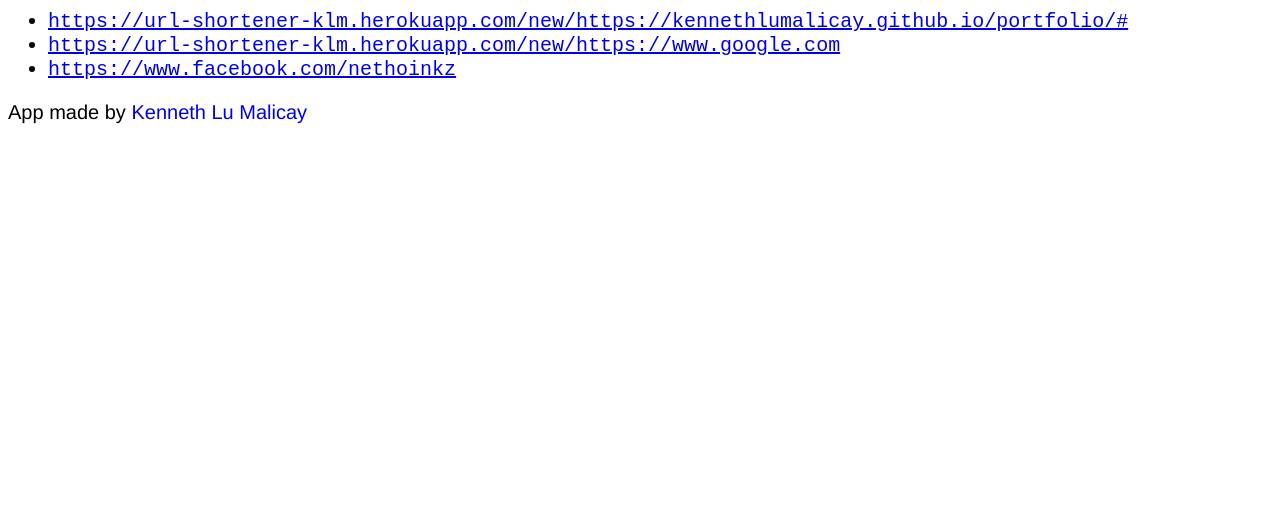
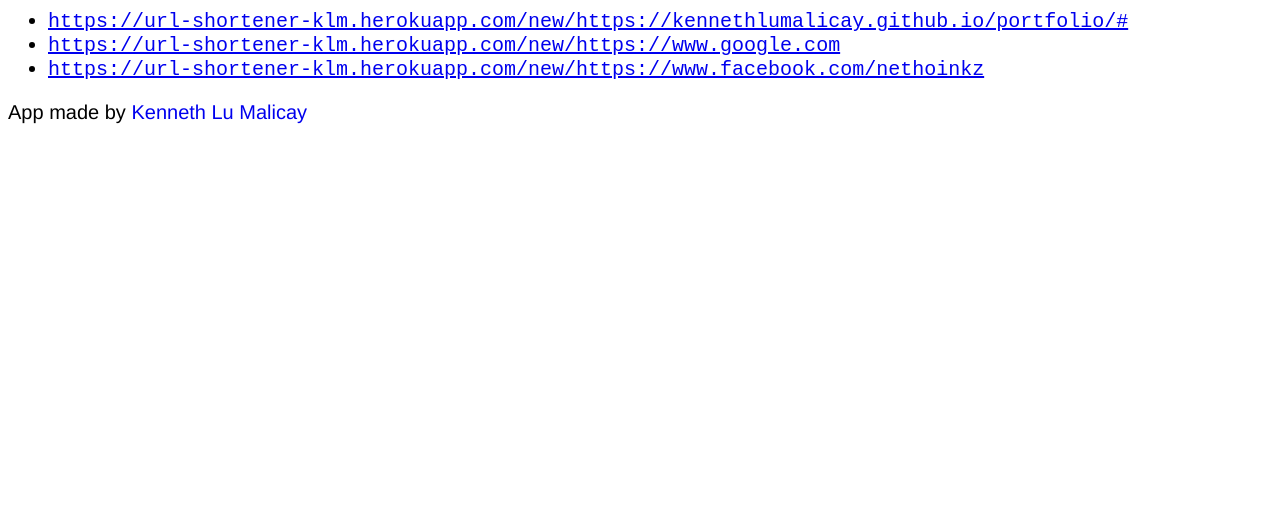
Before and after one commit to kennethlumalicay/url-shortener, a website: page view/index.html in a window 1280 px wide. Shown: the part 282-800 px from the top of the page. Drawn offline with Linux system fonts and the light colour scheme.

Commit message:
fixed 3rd sample link

```diff
--- a/view/index.html
+++ b/view/index.html
@@ -20,7 +20,7 @@
 		<ul>
 			<li><code><a href="https://url-shortener-klm.herokuapp.com/new/https://kennethlumalicay.github.io/portfolio/#">https://url-shortener-klm.herokuapp.com/new/https://kennethlumalicay.github.io/portfolio/#</a></code></li>
 			<li><code><a href="https://url-shortener-klm.herokuapp.com/new/https://www.google.com">https://url-shortener-klm.herokuapp.com/new/https://www.google.com</a></code></li>
-			<li><code><a href="https://www.facebook.com/nethoinkz">https://www.facebook.com/nethoinkz</a></code></li>
+			<li><code><a href="https://url-shortener-klm.herokuapp.com/new/https://www.facebook.com/nethoinkz">https://url-shortener-klm.herokuapp.com/new/https://www.facebook.com/nethoinkz</a></code></li>
 		</ul>
 	</section>
 	<footer>App made by <a href="https://kennethlumalicay.github.io/portfolio/" style="text-decoration: none">Kenneth Lu Malicay</a></footer>
```
